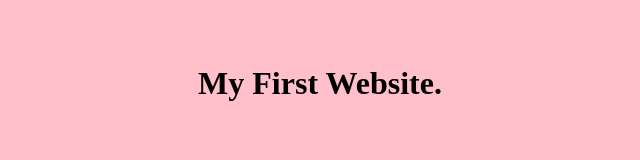
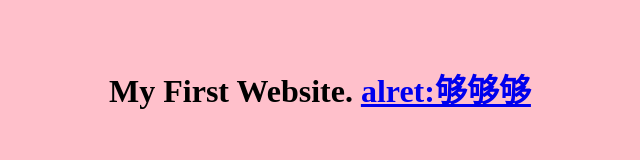
Before and after one commit to lmme1007/lmme1007.github.io, a plain HTML site: page index.html in a window 1280 px wide. Shown: the whole page, without its empty margins (320-960 px from the left). Drawn offline with Linux system fonts and the light colour scheme.

Commit message:
修改完成

```diff
--- a/index.html
+++ b/index.html
@@ -8,6 +8,8 @@
 
 <h1>
 My First Website.
+
+<a href="#" onclick="alret('小伙')">alret:够够够</a>
 </h1>
 </center>
 
```
